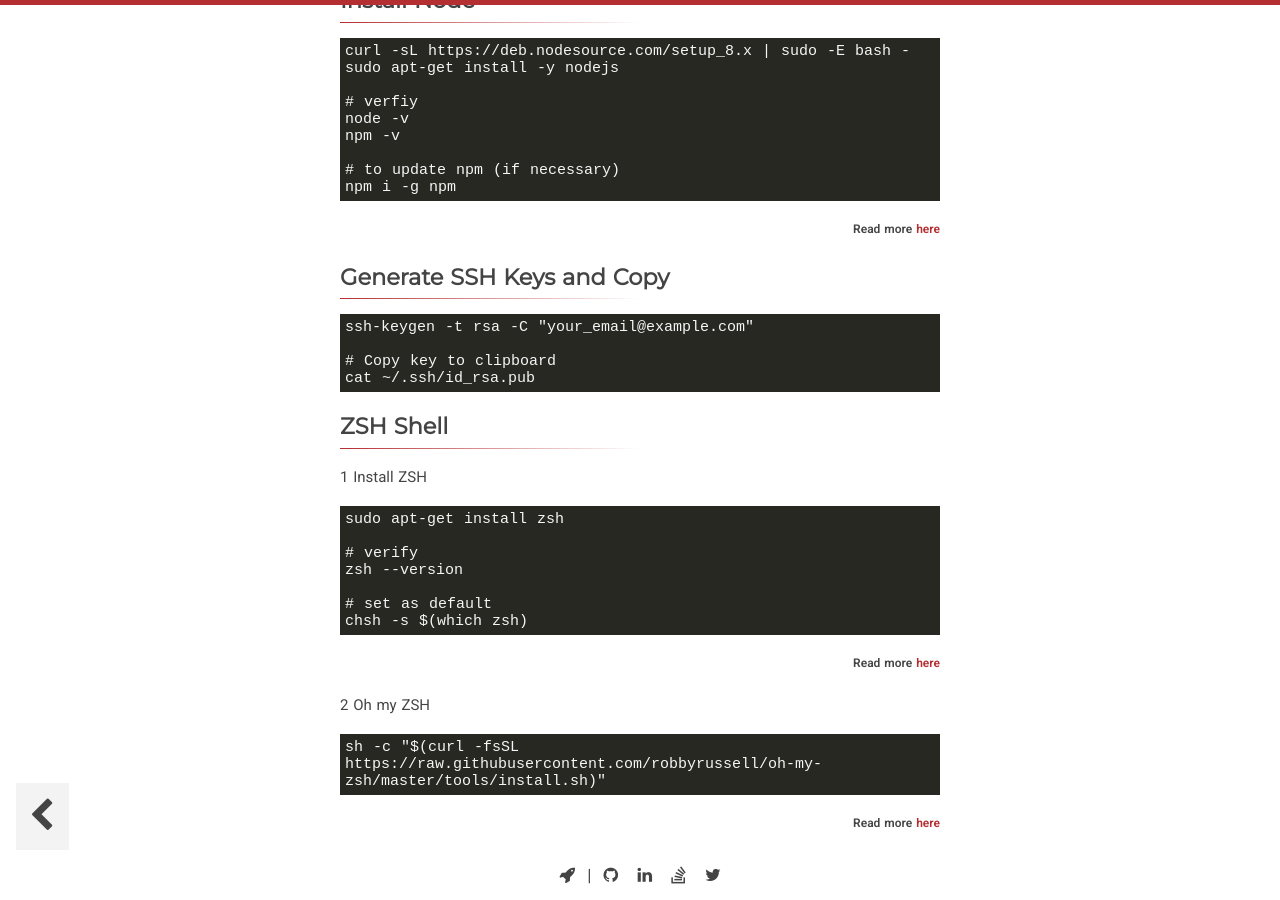
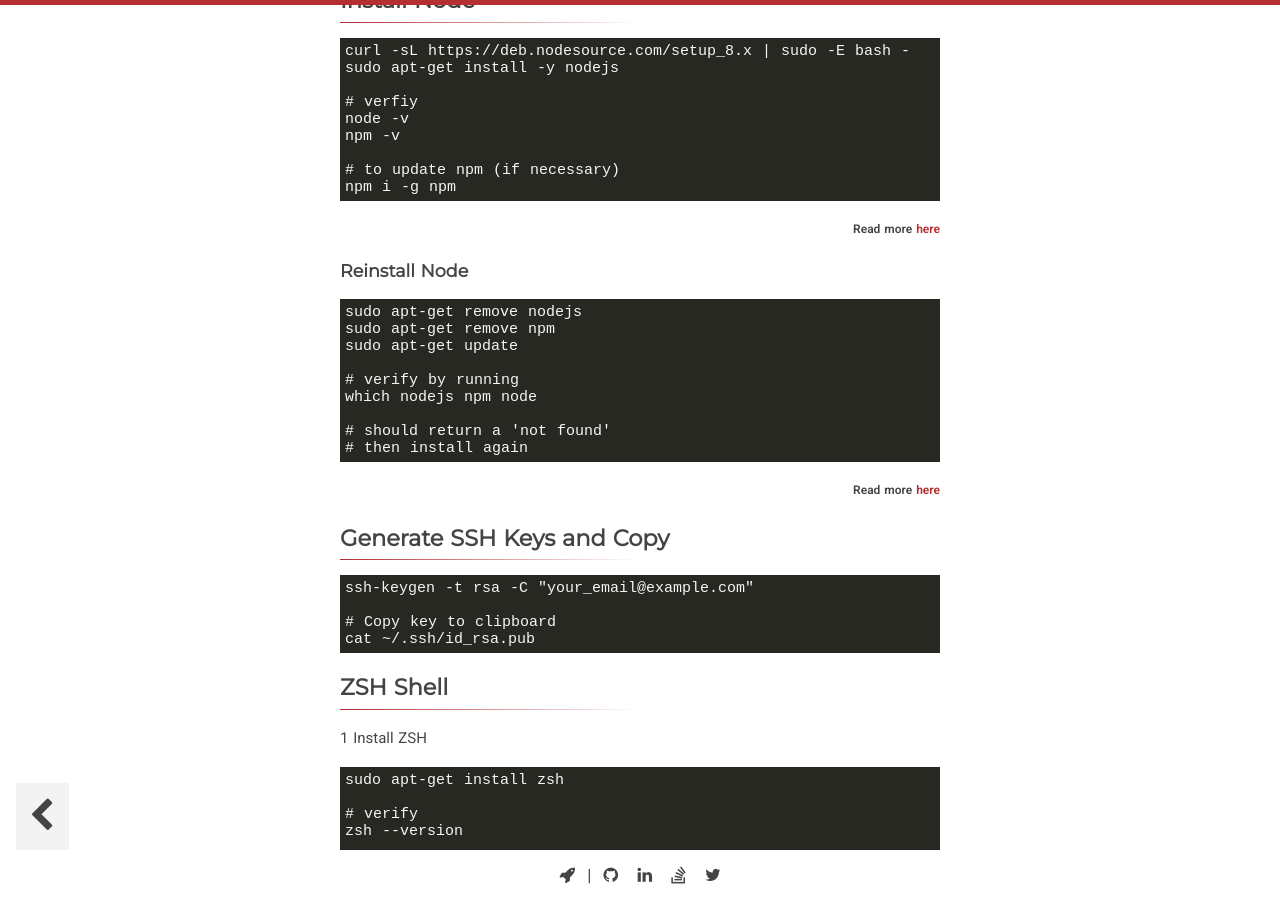
Before and after one commit to iamdevlinph/iamdevlinph.github.io-jekyll, a Jekyll site: the page built from _posts/2018-04-29-setting-up-dev-wsl.md, in a window 1280 px wide and 900 px high, scrolled down 1808 px. Built offline with Jekyll 4.4.1, drawn with Linux system fonts in a browser that asks for light colours; nearby versions of some CDN libraries; comment, search, counter and statistics services are not loaded.

Commit message:
Update 2018-04-29-setting-up-dev-wsl.md

````diff
--- a/_posts/2018-04-29-setting-up-dev-wsl.md
+++ b/_posts/2018-04-29-setting-up-dev-wsl.md
@@ -91,6 +91,23 @@ npm i -g npm
 Read more [here](https://nodesource.com/blog/installing-node-js-tutorial-ubuntu/)
 </span>
 
+### Reinstall Node
+``` javascript
+sudo apt-get remove nodejs
+sudo apt-get remove npm
+sudo apt-get update
+
+# verify by running
+which nodejs npm node
+
+# should return a 'not found'
+# then install again
+```
+
+<span class="read-more">
+Read more [here](https://stackoverflow.com/a/33947181/4620773)
+</span>
+
 ## Generate SSH Keys and Copy
 <hr class='divider--fade' />
 
````
